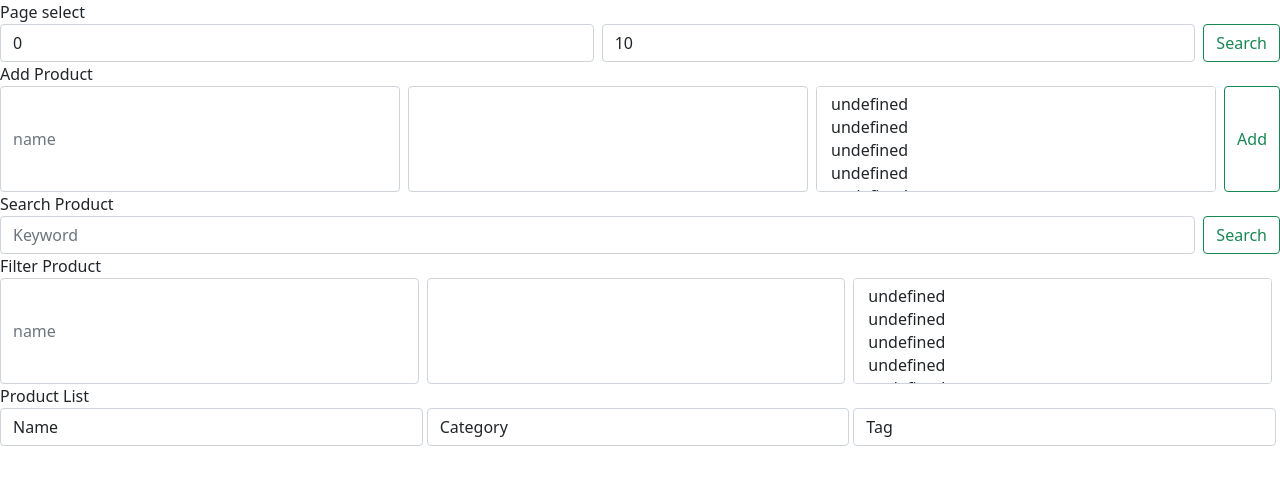
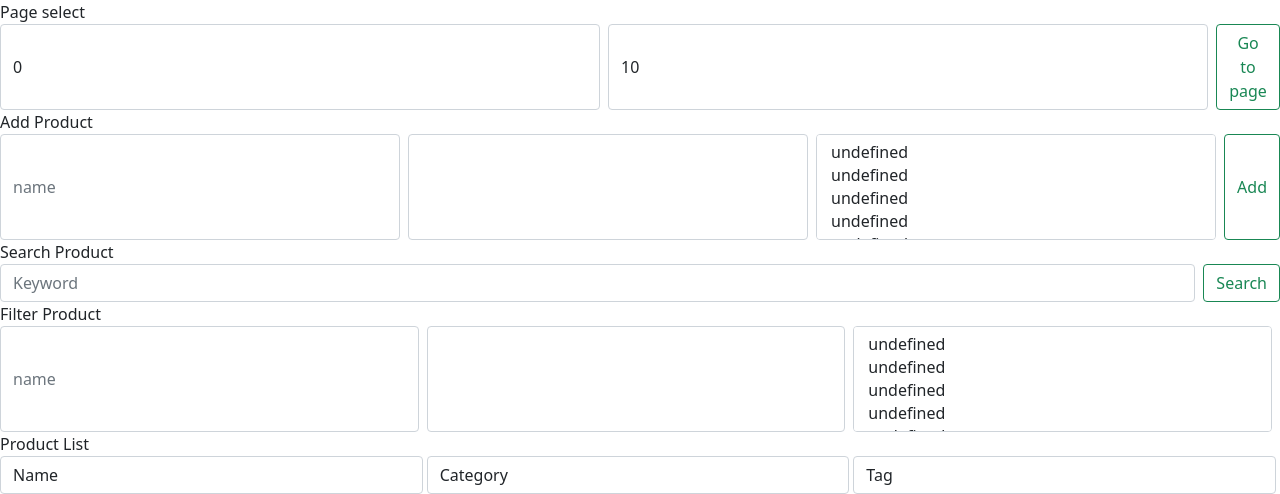
Before and after one commit to jessieliu777/Django-web-app, a Django app: page / in a window 1280 px wide. Shown: the part 56-550 px from the top of the page. Run offline with Django 4.2, Linux system fonts and the light colour scheme; data comes from the database, SQL or seed files in the repository; lists and menus that the app fills with data are empty.

Commit message:
Update index.html

```diff
--- a/project/templates/index.html
+++ b/project/templates/index.html
@@ -9,7 +9,7 @@
     <form class="d-flex">
           <input class="form-control me-2" name="search" placeholder="Page number" ng-model="page">
             <input class="form-control me-2" name="search" placeholder="Items per page" ng-model="page_size">
-          <button class="btn btn-outline-success" ng-click="get()"> Search </button>
+          <button class="btn btn-outline-success" ng-click="get()"> Go to page </button>
     </form>
 
     Add Product
```
